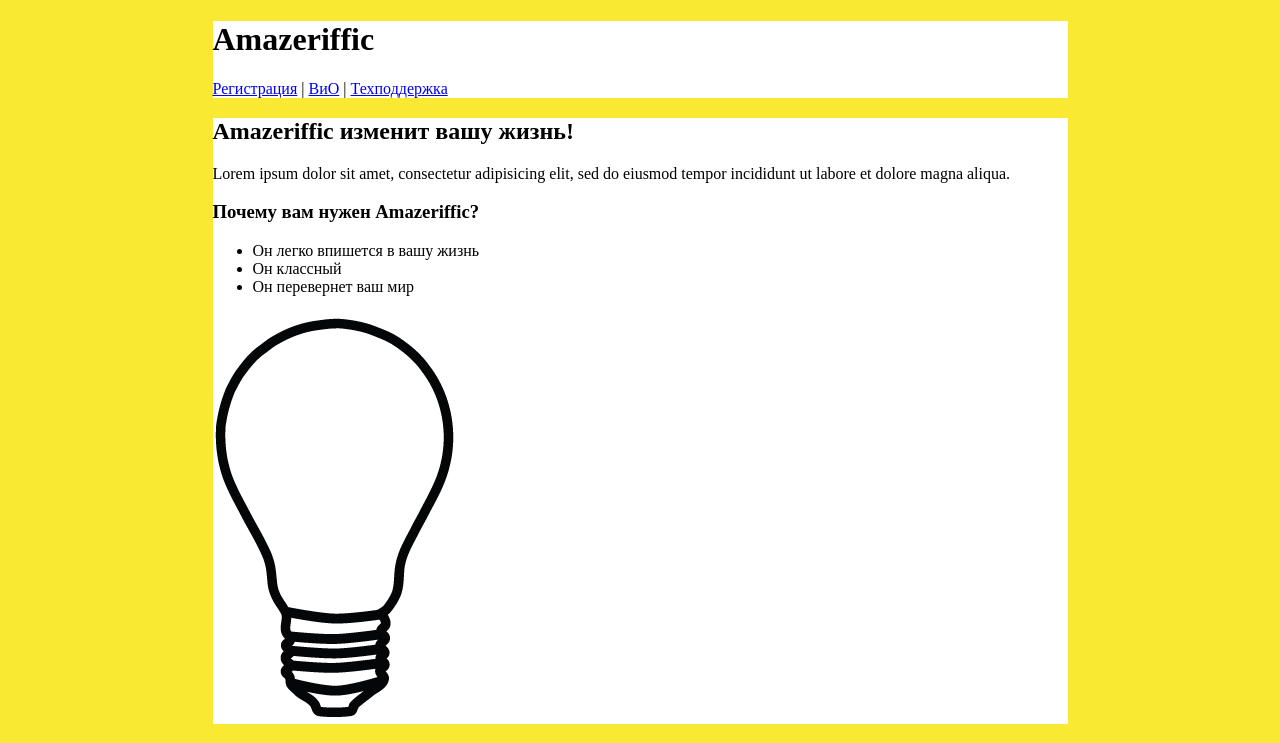
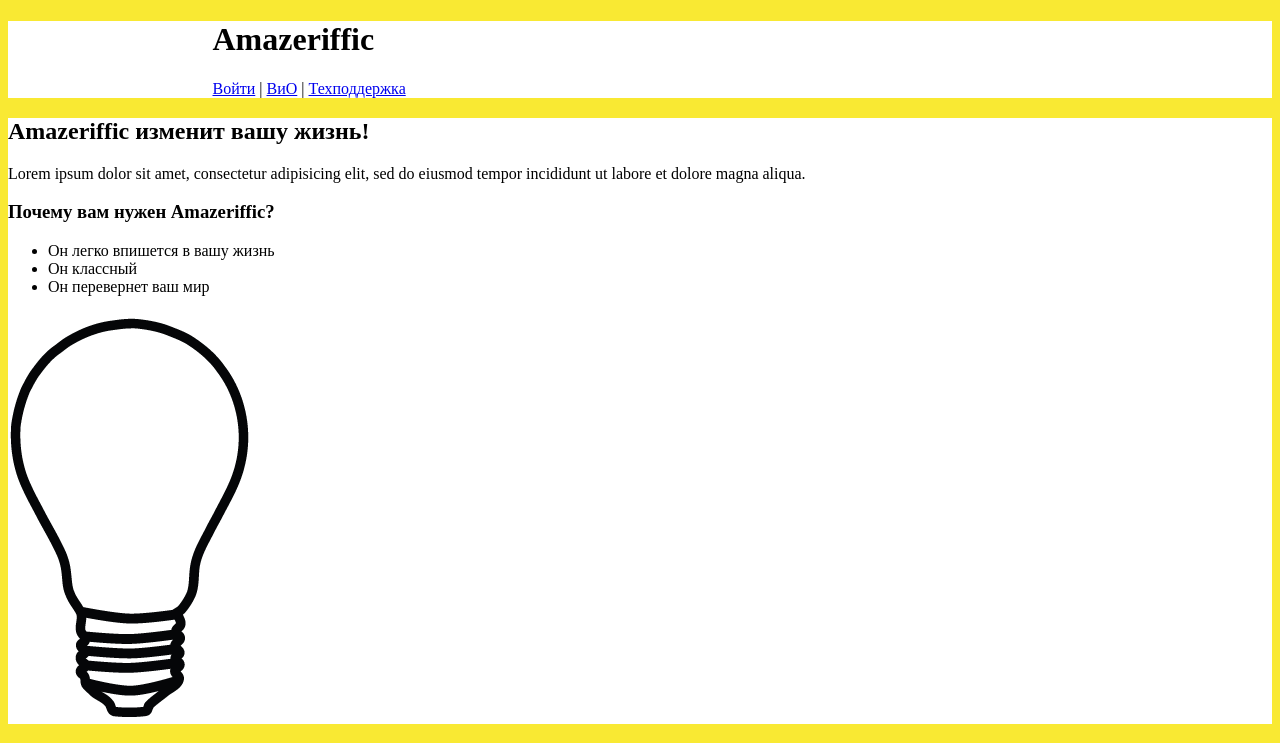
Before and after one commit to srkeys/Amazeriffic, a plain HTML site: page index.html in a window 1280 px wide. Shown: the top 743 px of the page. Drawn offline with Linux system fonts and the light colour scheme.

Commit message:
Установка фона и текста по середине

```diff
--- a/index.html
+++ b/index.html
@@ -7,12 +7,14 @@
     </head>
 <body>
 <header>
-    <h1>Amazeriffic</h1>
-    <nav>
-        <a href="#">Регистрация</a> |
-        <a href="faq.html">ВиО</a> |
-        <a href="#">Техподдержка</a>
-    </nav>
+    <div class="container">
+        <h1>Amazeriffic</h1>
+        <nav>
+            <a href="#">Войти</a> |
+            <a href="faq.html">ВиО</a> |
+            <a href="#">Техподдержка</a>
+        </nav>
+    </div>
 </header>
 <main>
     <h2>Amazeriffic изменит вашу жизнь!</h2>
--- a/style.css
+++ b/style.css
@@ -1,12 +1,10 @@
 body {
     background: #f9e933;
-    margin: auto;
-    width: 855px;
+    /* margin: auto;
+    width: 855px; */
     }
-
-header, main, footer {
-       min-width: 855px;
-       max-width: 855px;
+    header, main, footer {
+        min-width: 855px;
     }
     header {
         background: white;
@@ -14,3 +12,7 @@ header, main, footer {
     main {
         background: white;
         }
+    header .container, main .container, footer .container {
+            max-width: 855px;
+            margin: auto;
+    }
```
